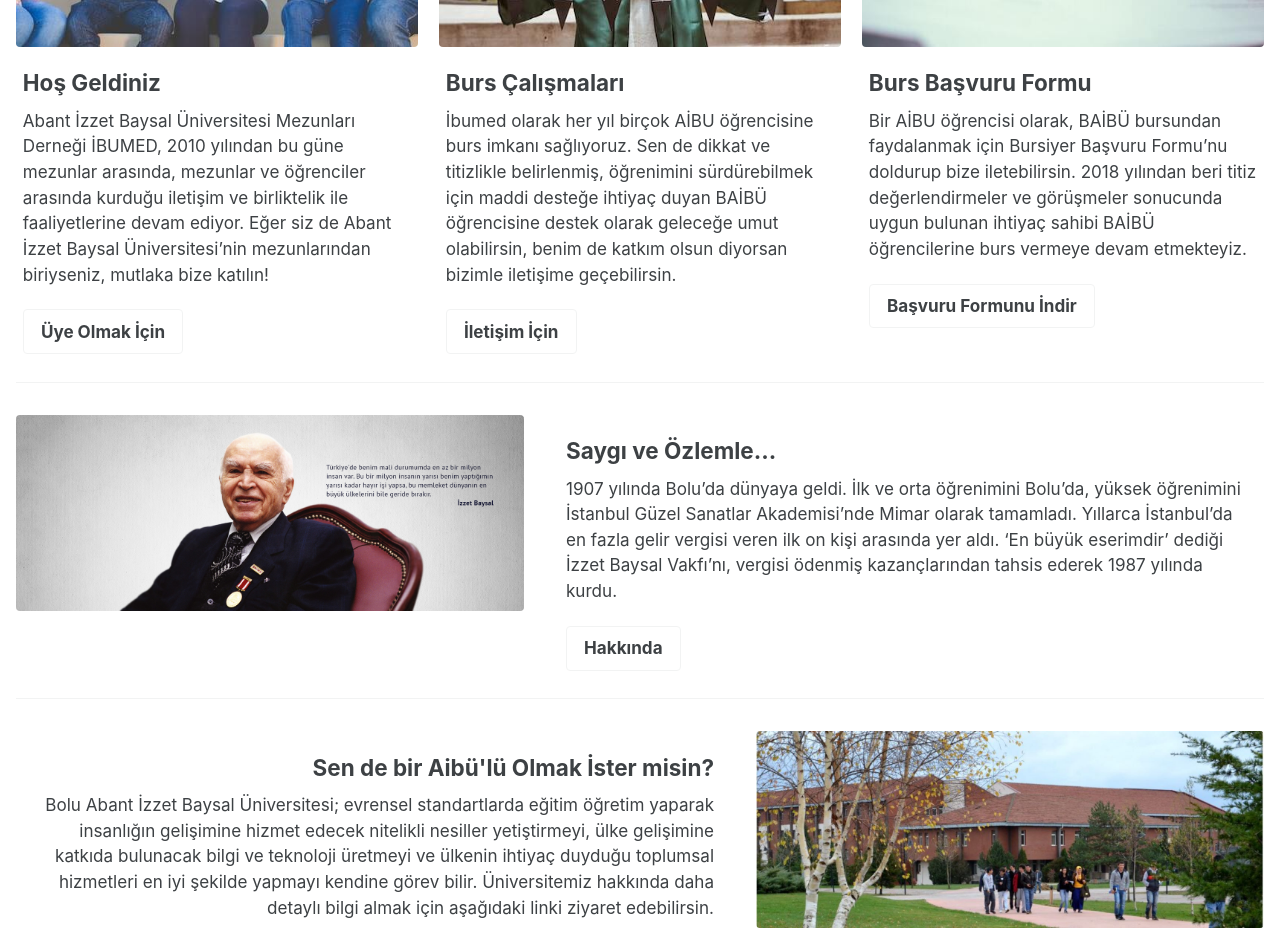
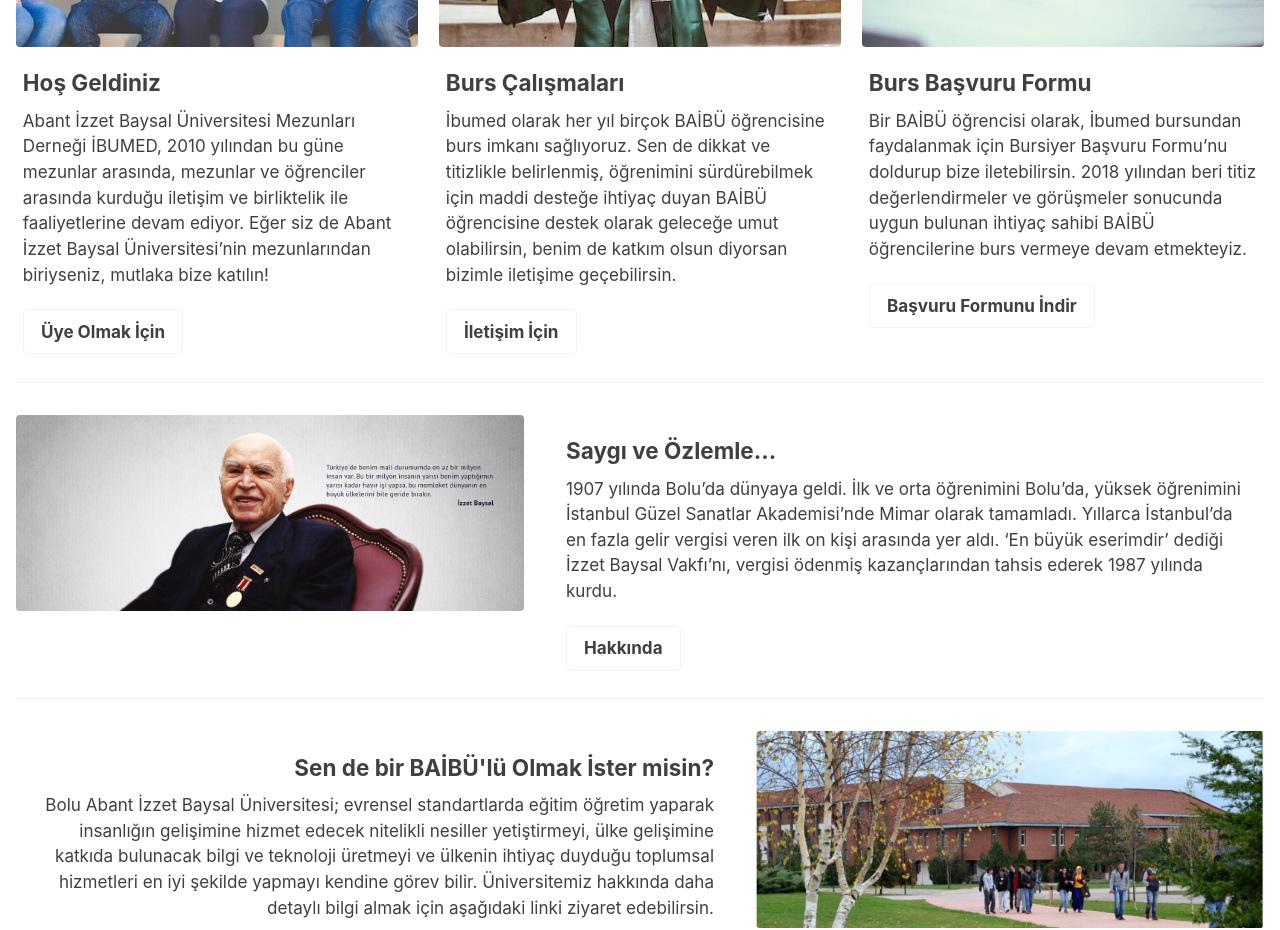
Before and after one commit to rosenxyz/ibumed, a Jekyll site: the page built from _pages/home.md, in a window 1280 px wide and 1400 px high, scrolled down 470 px. Shown: the part 150-1080 px from the top of the window. Built offline with Jekyll 4.4.1, drawn with Linux system fonts in a browser that asks for light colours; cached includes are drawn as plain includes.

Commit message:
Update home.md

```diff
--- a/_pages/home.md
+++ b/_pages/home.md
@@ -26,14 +26,14 @@
   - image_path: /assets/images/scholarship.jpeg
     alt: "BAİBÜ burs imkanı"
     title: "Burs Çalışmaları"
-    excerpt: "İbumed olarak her yıl birçok AİBU öğrencisine burs imkanı sağlıyoruz. Sen de dikkat ve titizlikle belirlenmiş, öğrenimini sürdürebilmek için maddi desteğe ihtiyaç duyan BAİBÜ öğrencisine destek olarak geleceğe umut olabilirsin, benim de katkım olsun diyorsan bizimle iletişime geçebilirsin."
+    excerpt: "İbumed olarak her yıl birçok BAİBÜ öğrencisine burs imkanı sağlıyoruz. Sen de dikkat ve titizlikle belirlenmiş, öğrenimini sürdürebilmek için maddi desteğe ihtiyaç duyan BAİBÜ öğrencisine destek olarak geleceğe umut olabilirsin, benim de katkım olsun diyorsan bizimle iletişime geçebilirsin."
     url: "/iletisim/"
     btn_class: "btn--inverse"
     btn_label: "İletişim İçin"
   - image_path: /assets/images/form.jpeg
     alt: "BAİBÜ Burs Başvuru Formu"
     title: "Burs Başvuru Formu"
-    excerpt: "Bir AİBU öğrencisi olarak, BAİBÜ bursundan faydalanmak için Bursiyer Başvuru Formu'nu doldurup bize iletebilirsin. 2018 yılından beri titiz değerlendirmeler ve görüşmeler sonucunda uygun bulunan ihtiyaç sahibi BAİBÜ öğrencilerine burs vermeye devam etmekteyiz."
+    excerpt: "Bir BAİBÜ öğrencisi olarak, İbumed bursundan faydalanmak için Bursiyer Başvuru Formu'nu doldurup bize iletebilirsin. 2018 yılından beri titiz değerlendirmeler ve görüşmeler sonucunda uygun bulunan ihtiyaç sahibi BAİBÜ öğrencilerine burs vermeye devam etmekteyiz."
     url: "/assets/docs/ibumed_burs_basvuru_formu.pdf"
     btn_class: "btn--inverse"
     btn_label: "Başvuru Formunu İndir"
@@ -56,7 +56,7 @@
 feature_row4:
   - image_path: /assets/images/ibu.jpeg
     alt: "abant izzet baysal üniversitesi"
-    title: "Sen de bir Aibü'lü Olmak İster misin?"
+    title: "Sen de bir BAİBÜ'lü Olmak İster misin?"
     excerpt: "Bolu Abant İzzet Baysal Üniversitesi;  evrensel  standartlarda eğitim  öğretim  yaparak insanlığın gelişimine  hizmet  edecek  nitelikli nesiller yetiştirmeyi, ülke  gelişimine katkıda bulunacak bilgi ve teknoloji üretmeyi ve ülkenin ihtiyaç duyduğu toplumsal hizmetleri en iyi şekilde yapmayı kendine görev bilir. Üniversitemiz hakkında daha detaylı bilgi almak için aşağıdaki linki ziyaret edebilirsin."
     url: "http://www.ibu.edu.tr/tr"
     btn_label: "Üniversitemiz Hakkında"
```
